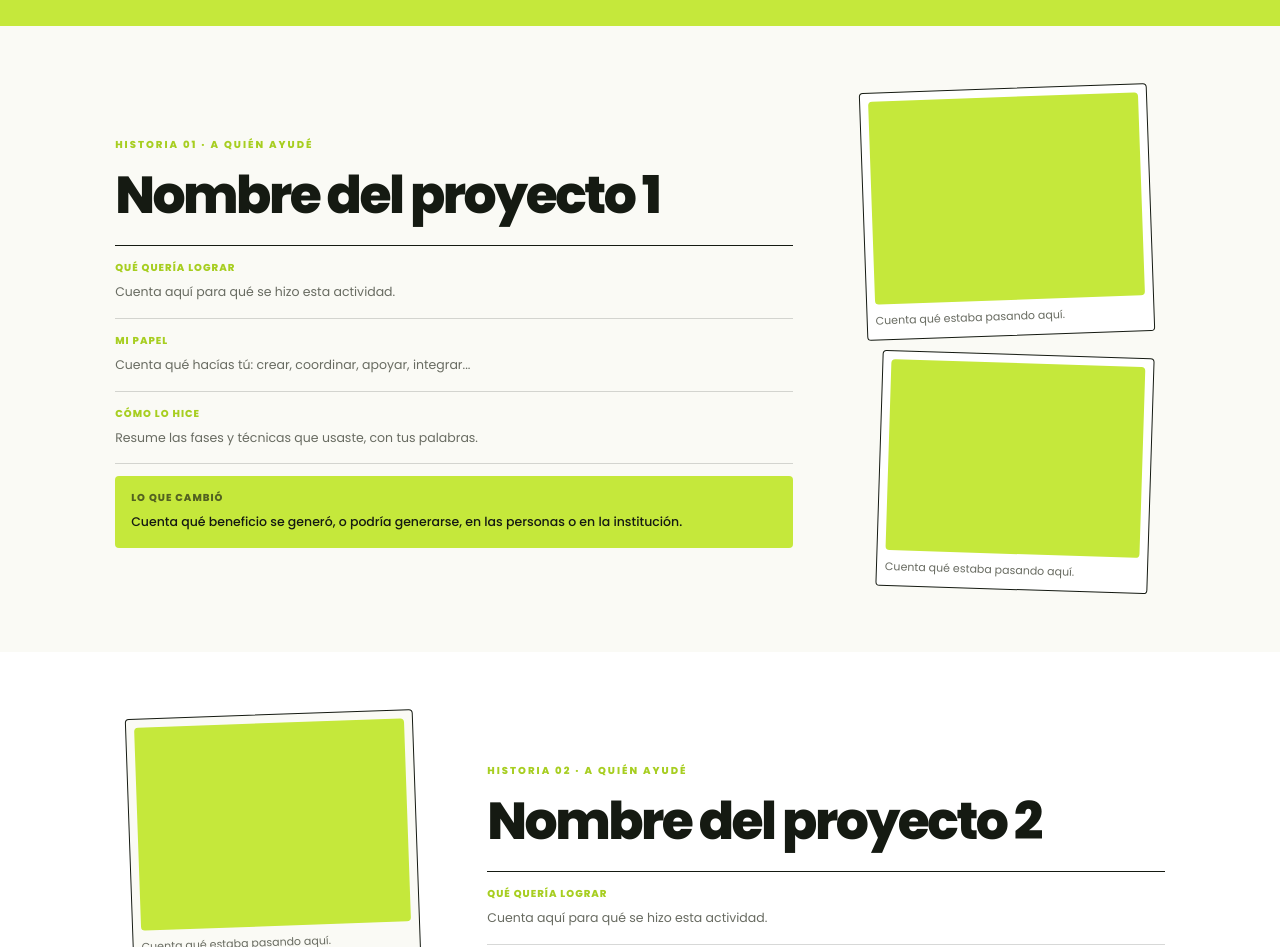
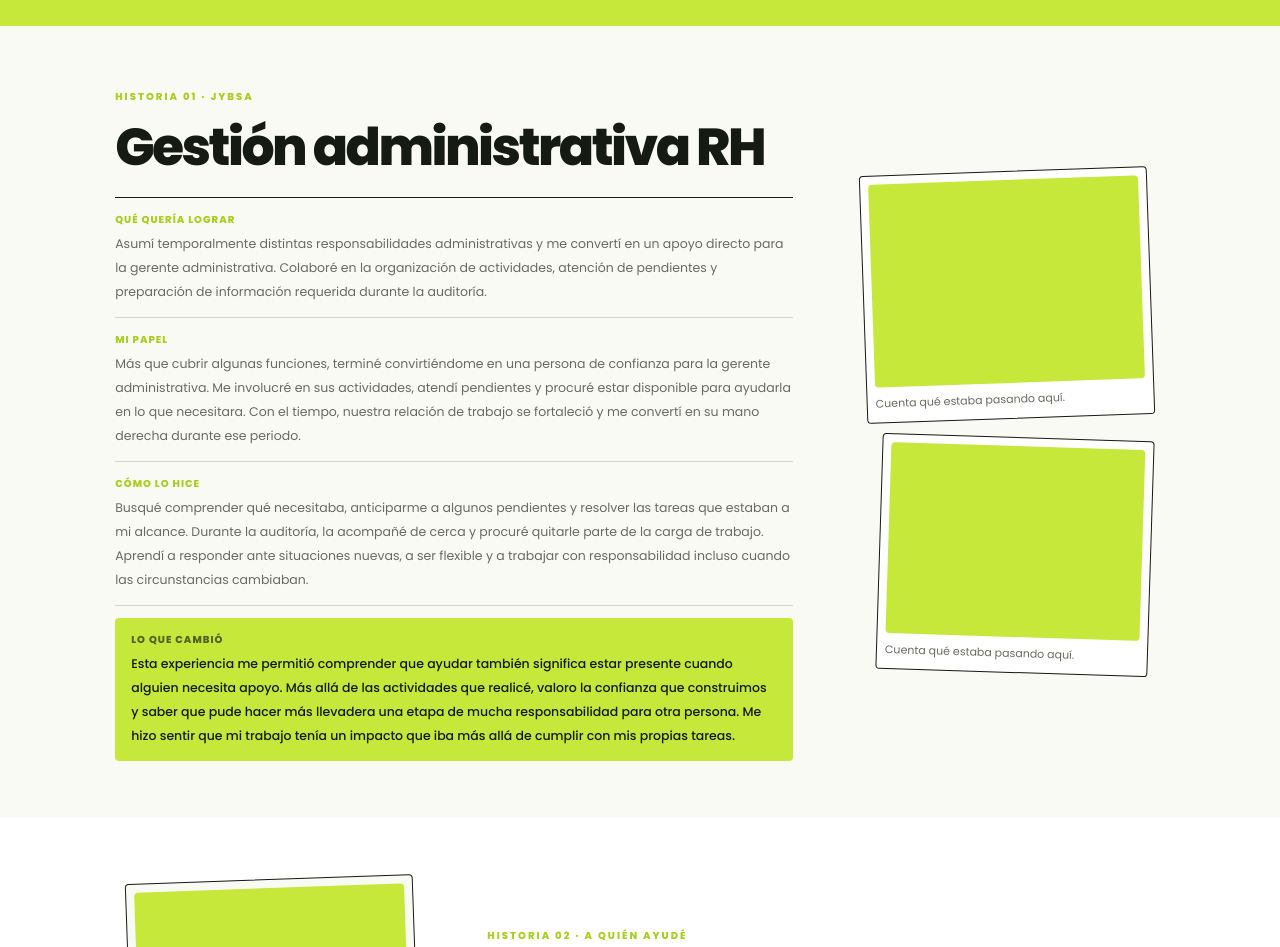
Before and after one commit to 1220578-ui/portafolio-profesional-1220578, a plain HTML site: page reflexiones.html in a window 1280 px wide. Shown: the part 774-1721 px from the top of the page. Drawn offline with Linux system fonts and the light colour scheme.

Commit message:
Add files via upload

```diff
--- a/reflexiones.html
+++ b/reflexiones.html
@@ -64,25 +64,25 @@
         <section class="block impact" id="impacto-1">
 
             <div class="impactText">
-                <span class="sectionLabel">HISTORIA 01 · A QUIÉN AYUDÉ</span>
-                <h2>Nombre del proyecto 1</h2>
+                <span class="sectionLabel">HISTORIA 01 · JYBSA</span>
+                <h2>Gestión administrativa RH</h2>
 
                 <dl class="facts">
                     <div>
                         <dt>Qué quería lograr</dt>
-                        <dd>Cuenta aquí para qué se hizo esta actividad.</dd>
+                        <dd>Asumí temporalmente distintas responsabilidades administrativas y me convertí en un apoyo directo para la gerente administrativa. Colaboré en la organización de actividades, atención de pendientes y preparación de información requerida durante la auditoría.</dd>
                     </div>
                     <div>
                         <dt>Mi papel</dt>
-                        <dd>Cuenta qué hacías tú: crear, coordinar, apoyar, integrar...</dd>
+                        <dd>Más que cubrir algunas funciones, terminé convirtiéndome en una persona de confianza para la gerente administrativa. Me involucré en sus actividades, atendí pendientes y procuré estar disponible para ayudarla en lo que necesitara. Con el tiempo, nuestra relación de trabajo se fortaleció y me convertí en su mano derecha durante ese periodo.</dd>
                     </div>
                     <div>
                         <dt>Cómo lo hice</dt>
-                        <dd>Resume las fases y técnicas que usaste, con tus palabras.</dd>
+                        <dd>Busqué comprender qué necesitaba, anticiparme a algunos pendientes y resolver las tareas que estaban a mi alcance. Durante la auditoría, la acompañé de cerca y procuré quitarle parte de la carga de trabajo. Aprendí a responder ante situaciones nuevas, a ser flexible y a trabajar con responsabilidad incluso cuando las circunstancias cambiaban.</dd>
                     </div>
                     <div class="highlight">
                         <dt>Lo que cambió</dt>
-                        <dd>Cuenta qué beneficio se generó, o podría generarse, en las personas o en la institución.</dd>
+                        <dd>Esta experiencia me permitió comprender que ayudar también significa estar presente cuando alguien necesita apoyo. Más allá de las actividades que realicé, valoro la confianza que construimos y saber que pude hacer más llevadera una etapa de mucha responsabilidad para otra persona. Me hizo sentir que mi trabajo tenía un impacto que iba más allá de cumplir con mis propias tareas.</dd>
                     </div>
                 </dl>
             </div>
```
